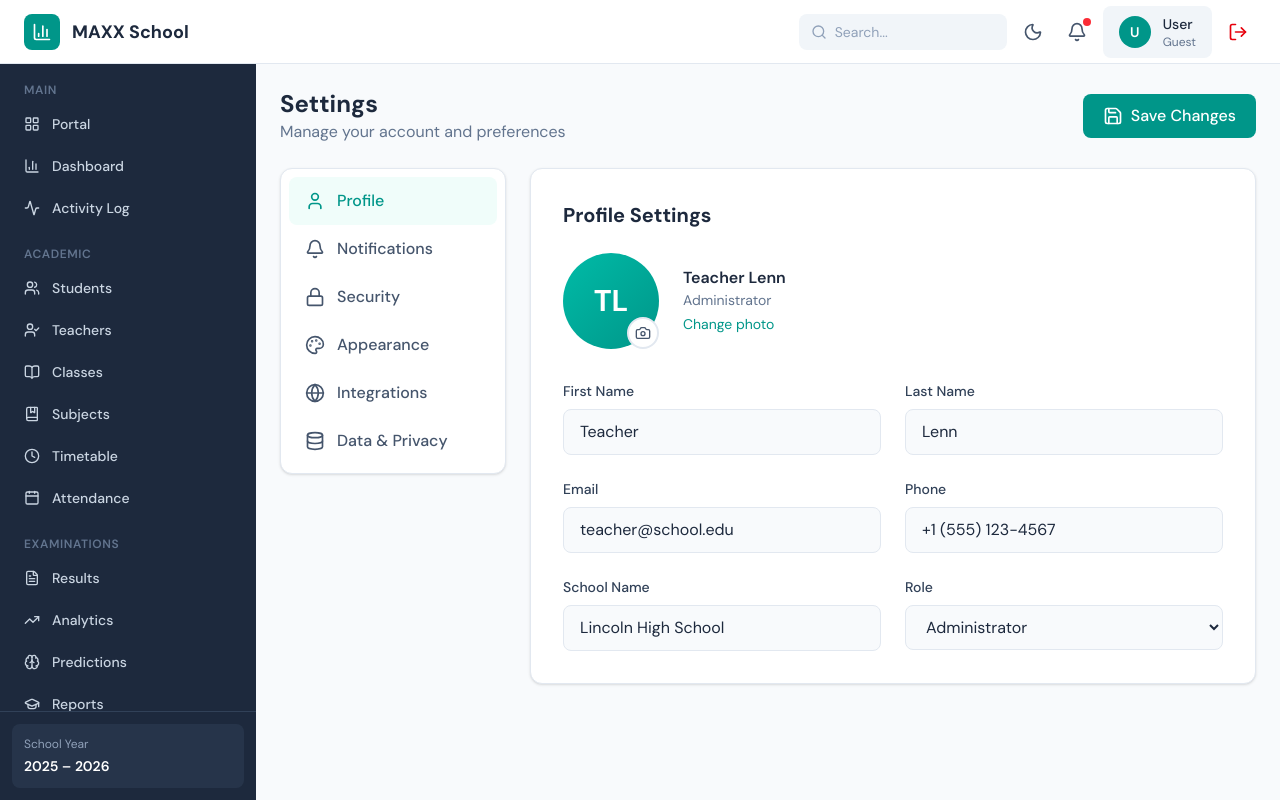
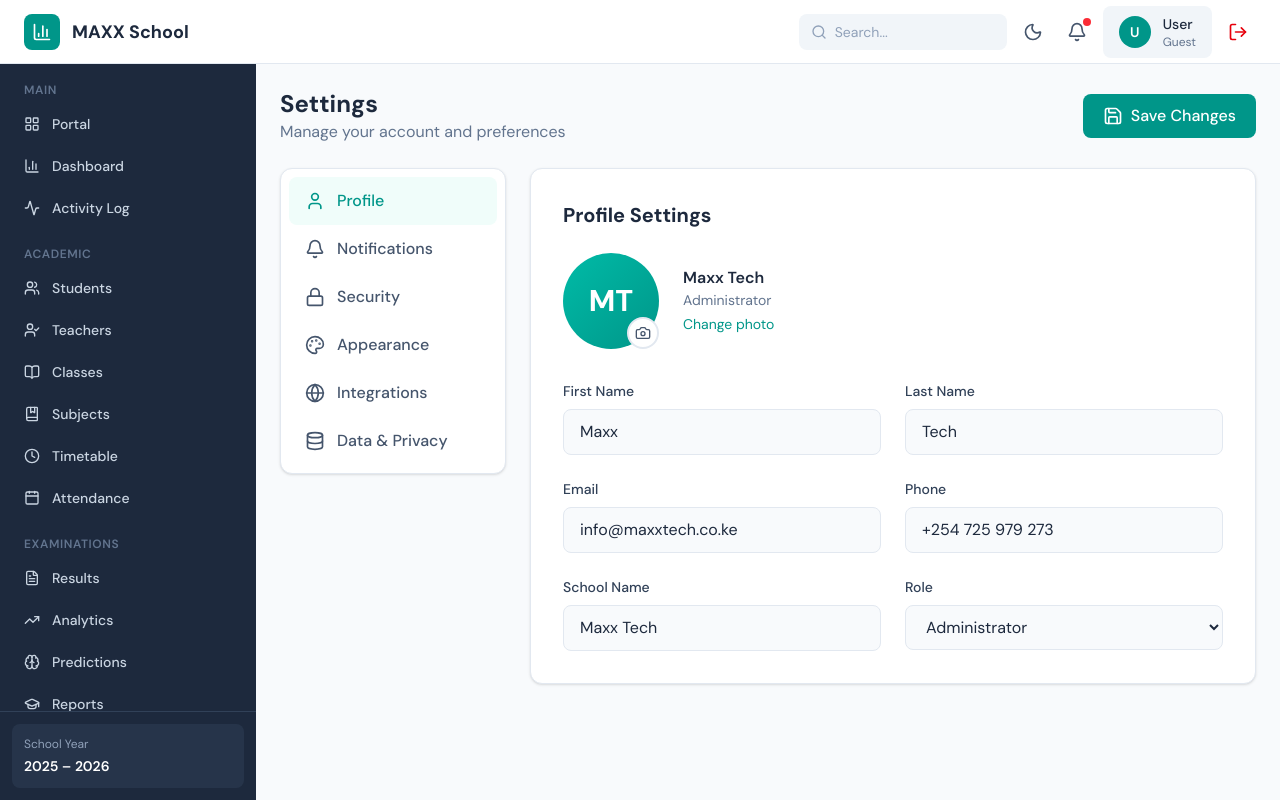
Before and after one commit to Carlymaxx/resulta-analytics, a Next.js app: page /settings in a window 1280 px wide. Built offline with nearby package versions, Linux system fonts and the light colour scheme.

Commit message:
Remove Teacher Lenn from settings & activity log; use logged-in user + Maxx Tech defaults

```diff
--- a/src/app/(dashboard)/activity/page.tsx
+++ b/src/app/(dashboard)/activity/page.tsx
@@ -18,16 +18,16 @@ import {
 } from "lucide-react";
 
 const activities = [
-  { id: 1, action: "Added new student", details: "John Smith added to Class 9-B", user: "Teacher Lenn", time: "2 minutes ago", icon: User, type: "create" },
-  { id: 2, action: "Updated results", details: "Mathematics scores for Class 10-A", user: "Teacher Lenn", time: "15 minutes ago", icon: FileText, type: "update" },
-  { id: 3, action: "Generated report", details: "Q1 2025 Performance Report", user: "Teacher Lenn", time: "1 hour ago", icon: FileText, type: "export" },
-  { id: 4, action: "Logged in", details: "Successful login from Chrome on Windows", user: "Teacher Lenn", time: "2 hours ago", icon: LogIn, type: "login" },
-  { id: 5, action: "Modified settings", details: "Updated notification preferences", user: "Teacher Lenn", time: "3 hours ago", icon: Settings, type: "update" },
+  { id: 1, action: "Added new student", details: "John Smith added to Class 9-B", user: "Maxx Tech", time: "2 minutes ago", icon: User, type: "create" },
+  { id: 2, action: "Updated results", details: "Mathematics scores for Class 10-A", user: "Maxx Tech", time: "15 minutes ago", icon: FileText, type: "update" },
+  { id: 3, action: "Generated report", details: "Q1 2025 Performance Report", user: "Maxx Tech", time: "1 hour ago", icon: FileText, type: "export" },
+  { id: 4, action: "Logged in", details: "Successful login from Chrome on Windows", user: "Maxx Tech", time: "2 hours ago", icon: LogIn, type: "login" },
+  { id: 5, action: "Modified settings", details: "Updated notification preferences", user: "Maxx Tech", time: "3 hours ago", icon: Settings, type: "update" },
   { id: 6, action: "Imported data", details: "45 student records from spreadsheet", user: "Admin", time: "Yesterday", icon: Upload, type: "import" },
-  { id: 7, action: "Deleted student", details: "Removed Michael Brown from system", user: "Teacher Lenn", time: "Yesterday", icon: Trash2, type: "delete" },
+  { id: 7, action: "Deleted student", details: "Removed Michael Brown from system", user: "Maxx Tech", time: "Yesterday", icon: Trash2, type: "delete" },
   { id: 8, action: "At-risk alert", details: "5 students flagged in Science", user: "System", time: "2 days ago", icon: AlertTriangle, type: "alert" },
   { id: 9, action: "Prediction completed", details: "Monthly performance predictions updated", user: "System", time: "3 days ago", icon: CheckCircle, type: "success" },
-  { id: 10, action: "Logged out", details: "Session ended", user: "Teacher Lenn", time: "3 days ago", icon: LogOut, type: "logout" },
+  { id: 10, action: "Logged out", details: "Session ended", user: "Maxx Tech", time: "3 days ago", icon: LogOut, type: "logout" },
 ];
 
 export default function ActivityLogPage() {
--- a/src/app/(dashboard)/settings/page.tsx
+++ b/src/app/(dashboard)/settings/page.tsx
@@ -1,6 +1,7 @@
 "use client";
 
 import { useState } from "react";
+import { useAuth } from "@/context/AuthContext";
 import {
   User,
   Bell,
@@ -12,9 +13,6 @@ import {
   Save,
   Upload,
   Camera,
-  Mail,
-  Phone,
-  Building,
   Key
 } from "lucide-react";
 
@@ -28,8 +26,16 @@ const tabs = [
 ];
 
 export default function SettingsPage() {
+  const { user } = useAuth();
   const [activeTab, setActiveTab] = useState("profile");
   const [saved, setSaved] = useState(false);
+
+  const fullName = user?.name || "Maxx Tech";
+  const nameParts = fullName.split(" ");
+  const firstName = nameParts[0] || "Maxx";
+  const lastName = nameParts.slice(1).join(" ") || "Tech";
+  const initials = fullName.split(" ").map(n => n[0]).join("").toUpperCase().slice(0, 2) || "MT";
+  const roleLabel = user?.role ? user.role.replace("_", " ") : "Administrator";
 
   const handleSave = () => {
     setSaved(true);
@@ -86,15 +92,15 @@ export default function SettingsPage() {
               <div className="flex items-center gap-6 mb-8">
                 <div className="relative">
                   <div className="w-24 h-24 rounded-full bg-gradient-to-br from-teal-500 to-teal-600 flex items-center justify-center text-white text-3xl font-bold">
-                    TL
+                    {initials}
                   </div>
                   <button className="absolute bottom-0 right-0 w-8 h-8 bg-white dark:bg-slate-700 rounded-full border-2 border-slate-200 dark:border-slate-600 flex items-center justify-center">
                     <Camera className="w-4 h-4 text-slate-600 dark:text-slate-400" />
                   </button>
                 </div>
                 <div>
-                  <h3 className="font-semibold text-slate-800 dark:text-white">Teacher Lenn</h3>
-                  <p className="text-sm text-slate-500 dark:text-slate-400">Administrator</p>
+                  <h3 className="font-semibold text-slate-800 dark:text-white">{fullName}</h3>
+                  <p className="text-sm text-slate-500 dark:text-slate-400 capitalize">{roleLabel}</p>
                   <button className="text-sm text-teal-600 hover:underline mt-1">Change photo</button>
                 </div>
               </div>
@@ -102,23 +108,23 @@ export default function SettingsPage() {
               <div className="grid md:grid-cols-2 gap-6">
                 <div>
                   <label className="block text-sm font-medium text-slate-700 dark:text-slate-300 mb-2">First Name</label>
-                  <input type="text" defaultValue="Teacher" className="w-full px-4 py-2.5 border border-slate-200 dark:border-slate-600 rounded-lg bg-slate-50 dark:bg-slate-700 text-slate-800 dark:text-white focus:outline-none focus:ring-2 focus:ring-teal-500" />
+                  <input type="text" key={firstName} defaultValue={firstName} className="w-full px-4 py-2.5 border border-slate-200 dark:border-slate-600 rounded-lg bg-slate-50 dark:bg-slate-700 text-slate-800 dark:text-white focus:outline-none focus:ring-2 focus:ring-teal-500" />
                 </div>
                 <div>
                   <label className="block text-sm font-medium text-slate-700 dark:text-slate-300 mb-2">Last Name</label>
-                  <input type="text" defaultValue="Lenn" className="w-full px-4 py-2.5 border border-slate-200 dark:border-slate-600 rounded-lg bg-slate-50 dark:bg-slate-700 text-slate-800 dark:text-white focus:outline-none focus:ring-2 focus:ring-teal-500" />
+                  <input type="text" key={lastName} defaultValue={lastName} className="w-full px-4 py-2.5 border border-slate-200 dark:border-slate-600 rounded-lg bg-slate-50 dark:bg-slate-700 text-slate-800 dark:text-white focus:outline-none focus:ring-2 focus:ring-teal-500" />
                 </div>
                 <div>
                   <label className="block text-sm font-medium text-slate-700 dark:text-slate-300 mb-2">Email</label>
-                  <input type="email" defaultValue="teacher@school.edu" className="w-full px-4 py-2.5 border border-slate-200 dark:border-slate-600 rounded-lg bg-slate-50 dark:bg-slate-700 text-slate-800 dark:text-white focus:outline-none focus:ring-2 focus:ring-teal-500" />
+                  <input type="email" key={user?.email} defaultValue={user?.email || "info@maxxtech.co.ke"} className="w-full px-4 py-2.5 border border-slate-200 dark:border-slate-600 rounded-lg bg-slate-50 dark:bg-slate-700 text-slate-800 dark:text-white focus:outline-none focus:ring-2 focus:ring-teal-500" />
                 </div>
                 <div>
                   <label className="block text-sm font-medium text-slate-700 dark:text-slate-300 mb-2">Phone</label>
-                  <input type="tel" defaultValue="+1 (555) 123-4567" className="w-full px-4 py-2.5 border border-slate-200 dark:border-slate-600 rounded-lg bg-slate-50 dark:bg-slate-700 text-slate-800 dark:text-white focus:outline-none focus:ring-2 focus:ring-teal-500" />
+                  <input type="tel" defaultValue="+254 725 979 273" className="w-full px-4 py-2.5 border border-slate-200 dark:border-slate-600 rounded-lg bg-slate-50 dark:bg-slate-700 text-slate-800 dark:text-white focus:outline-none focus:ring-2 focus:ring-teal-500" />
                 </div>
                 <div>
                   <label className="block text-sm font-medium text-slate-700 dark:text-slate-300 mb-2">School Name</label>
-                  <input type="text" defaultValue="Lincoln High School" className="w-full px-4 py-2.5 border border-slate-200 dark:border-slate-600 rounded-lg bg-slate-50 dark:bg-slate-700 text-slate-800 dark:text-white focus:outline-none focus:ring-2 focus:ring-teal-500" />
+                  <input type="text" key={user?.school} defaultValue={user?.school || "Maxx Tech"} className="w-full px-4 py-2.5 border border-slate-200 dark:border-slate-600 rounded-lg bg-slate-50 dark:bg-slate-700 text-slate-800 dark:text-white focus:outline-none focus:ring-2 focus:ring-teal-500" />
                 </div>
                 <div>
                   <label className="block text-sm font-medium text-slate-700 dark:text-slate-300 mb-2">Role</label>
```
